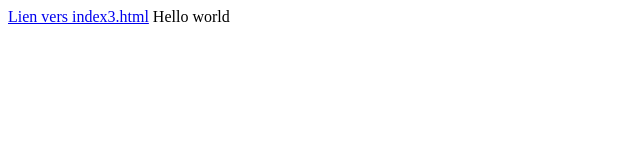
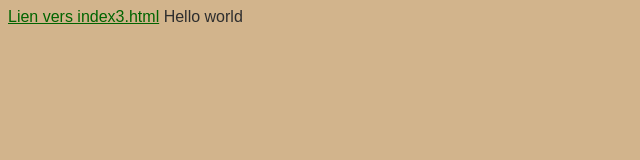
Before and after one commit to Al1mal1/al1mal1, a plain HTML site: page index2.html in a window 1280 px wide. Shown: the whole page, without its empty margins (0-640 px from the left). Drawn offline with Linux system fonts and the light colour scheme.

Commit message:
Update index2.html

```diff
--- a/index2.html
+++ b/index2.html
@@ -5,7 +5,7 @@
   <meta charset="utf-8">
   <meta name="viewport" content="width=device-width">
   <title>étape2</title>
-  <link href="style.css" rel="stylesheet" type="text/css" />
+  <link href="style2.css" rel="stylesheet" type="text/css" />
 </head>
 
 <body>
```
